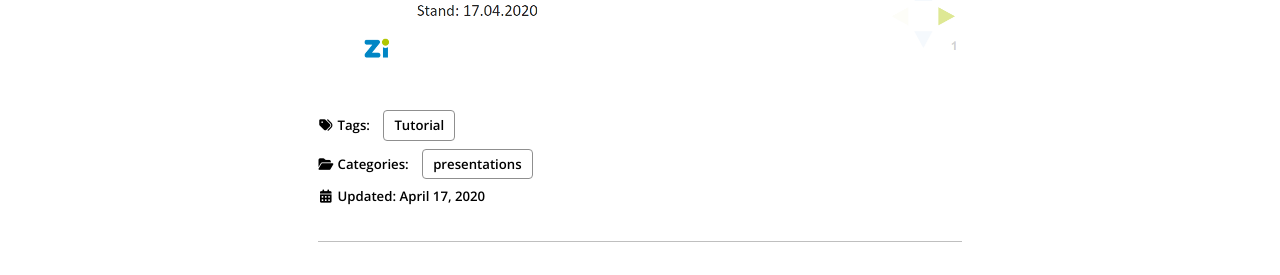
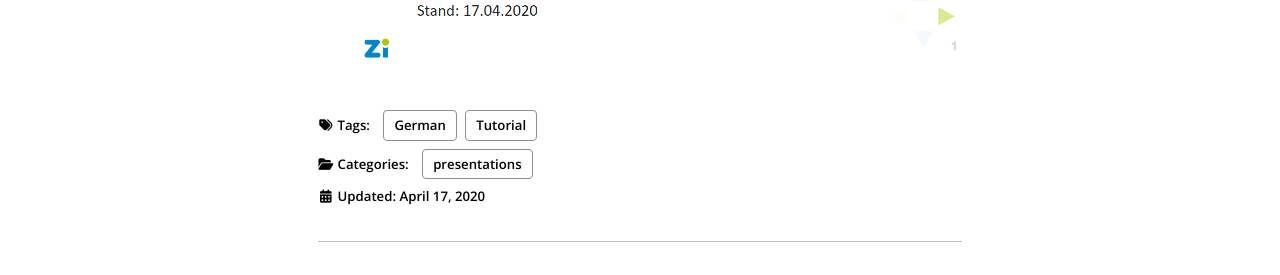
Before and after one commit to zidatalab/zidatalab.github.io, a Jekyll site: the page built from _posts/2020-04-17-R-and-big-data.md, in a window 1280 px wide and 900 px high, scrolled down 141 px. Shown: the part 309-584 px from the top of the window. Built offline with Jekyll 4.4.1, drawn with Linux system fonts in a browser that asks for light colours; cached includes are drawn as plain includes; nearby versions of some CDN libraries.

Commit message:
Update 2020-04-17-R-and-big-data.md

```diff
--- a/_posts/2020-04-17-R-and-big-data.md
+++ b/_posts/2020-04-17-R-and-big-data.md
@@ -9,7 +9,9 @@ read_time: false
 comments: false
 share: false
 related: false
-tags: [Tutorial]
+tags:
+  - Tutorial
+  - German
 ---
 
 I made a short german Intro on using R with medium to big datasets. Watch it here:
```
